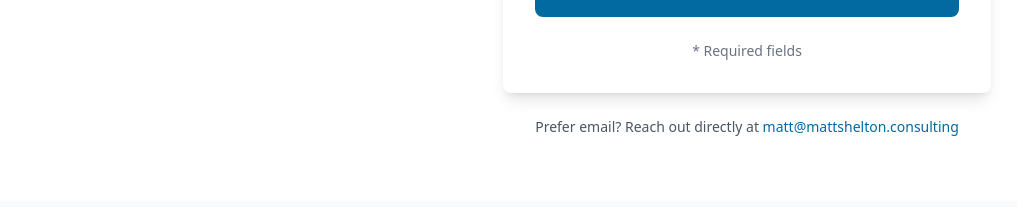
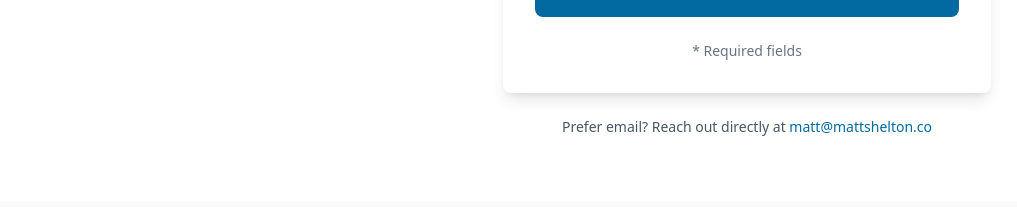
Before and after one commit to mshelton325/My-Website, a React (Vite) app: page /contact in a window 1280 px wide. Shown: the part 1127-1334 px from the top of the page, without its empty margins (161-1178 px from the left). Built offline with nearby package versions, Linux system fonts and the light colour scheme.

Commit message:
Update email address from matt@mattshelton.consulting to matt@mattshelton.co
- Update all contact email addresses across website
- Affects all product pages, contact page, and documentation
- Ensures consistent correct email: matt@mattshelton.co

```diff
--- a/src/components/ResourceAccess.jsx
+++ b/src/components/ResourceAccess.jsx
@@ -102,7 +102,7 @@ export default function ResourceAccess({
                   <li>• This link is unique to you and your purchase</li>
                   <li>• You can access this resource anytime using this URL</li>
                   <li>• Bookmark this page for easy future access</li>
-                  <li>• Questions? Email matt@mattshelton.consulting</li>
+                  <li>• Questions? Email matt@mattshelton.co</li>
                 </ul>
               </div>
             </div>
@@ -166,7 +166,7 @@ export default function ResourceAccess({
           </p>
           <div className="flex flex-col sm:flex-row gap-4 justify-center">
             <a
-              href="mailto:matt@mattshelton.consulting"
+              href="mailto:matt@mattshelton.co"
               className="bg-white text-primary-700 px-6 py-3 rounded-lg font-semibold hover:bg-primary-50 transition-colors"
             >
               Email Matt
--- a/src/pages/Contact.jsx
+++ b/src/pages/Contact.jsx
@@ -244,8 +244,8 @@ export default function Contact() {
               <div className="mt-6 text-center text-gray-600">
                 <p className="text-sm">
                   Prefer email? Reach out directly at{' '}
-                  <a href="mailto:matt@mattshelton.consulting" className="text-primary-700 hover:underline font-medium">
-                    matt@mattshelton.consulting
+                  <a href="mailto:matt@mattshelton.co" className="text-primary-700 hover:underline font-medium">
+                    matt@mattshelton.co
                   </a>
                 </p>
               </div>
--- a/src/pages/ReviewLeverageManual.jsx
+++ b/src/pages/ReviewLeverageManual.jsx
@@ -195,7 +195,7 @@ export default function ReviewLeverageManual() {
               </p>
               <div className="flex flex-col sm:flex-row gap-3">
                 <a
-                  href="mailto:matt@mattshelton.consulting"
+                  href="mailto:matt@mattshelton.co"
                   className="inline-block bg-primary-700 text-white px-6 py-2 rounded-lg font-semibold hover:bg-primary-800 transition-colors text-center text-sm"
                 >
                   Email Matt
--- a/src/pages/ReviewSystemBundle.jsx
+++ b/src/pages/ReviewSystemBundle.jsx
@@ -218,7 +218,7 @@ export default function ReviewSystemBundle() {
           </p>
           <div className="flex flex-col sm:flex-row gap-4 justify-center">
             <a
-              href="mailto:matt@mattshelton.consulting"
+              href="mailto:matt@mattshelton.co"
               className="bg-white text-primary-700 px-8 py-3 rounded-lg font-semibold hover:bg-primary-50 transition-colors"
             >
               Email Matt
--- a/src/pages/ReviewSystemComplete.jsx
+++ b/src/pages/ReviewSystemComplete.jsx
@@ -279,7 +279,7 @@ export default function ReviewSystemComplete() {
           </p>
           <div className="flex flex-col sm:flex-row gap-4 justify-center">
             <a
-              href="mailto:matt@mattshelton.consulting"
+              href="mailto:matt@mattshelton.co"
               className="bg-white text-primary-700 px-8 py-4 rounded-lg font-semibold hover:bg-primary-50 transition-colors"
             >
               Email Matt
--- a/src/pages/ReviewSystemOwner.jsx
+++ b/src/pages/ReviewSystemOwner.jsx
@@ -250,7 +250,7 @@ export default function ReviewSystemOwner() {
               </p>
               <div className="flex flex-col sm:flex-row gap-3">
                 <a
-                  href="mailto:matt@mattshelton.consulting"
+                  href="mailto:matt@mattshelton.co"
                   className="inline-block bg-primary-700 text-white px-6 py-2 rounded-lg font-semibold hover:bg-primary-800 transition-colors text-center text-sm"
                 >
                   Email Matt
--- a/src/pages/ReviewSystemSales.jsx
+++ b/src/pages/ReviewSystemSales.jsx
@@ -409,7 +409,7 @@ export default function ReviewSystemSales() {
 
             <div className="flex flex-col sm:flex-row gap-4 justify-center">
               <a
-                href="mailto:matt@mattshelton.consulting?subject=Review System Package Inquiry"
+                href="mailto:matt@mattshelton.co?subject=Review System Package Inquiry"
                 className="bg-white text-primary-700 px-8 py-4 rounded-lg font-bold hover:bg-primary-50 transition-colors text-lg"
               >
                 📧 Email to Purchase
@@ -431,7 +431,7 @@ export default function ReviewSystemSales() {
         {/* Footer Note */}
         <div className="text-center text-sm text-gray-500">
           <p>© 2024 Matt Shelton Consulting. All rights reserved.</p>
-          <p className="mt-2">Questions? Email matt@mattshelton.consulting or call to discuss your specific needs.</p>
+          <p className="mt-2">Questions? Email matt@mattshelton.co or call to discuss your specific needs.</p>
         </div>
       </main>
     </div>
--- a/src/pages/ReviewSystemSalesPreview.jsx
+++ b/src/pages/ReviewSystemSalesPreview.jsx
@@ -353,13 +353,13 @@ export default function ReviewSystemSalesPreview() {
           </p>
           <div className="flex flex-col sm:flex-row gap-4 justify-center">
             <a
-              href="mailto:matt@mattshelton.consulting?subject=Purchase Review System Complete Package"
+              href="mailto:matt@mattshelton.co?subject=Purchase Review System Complete Package"
               className="bg-yellow-400 text-gray-900 px-8 py-4 rounded-lg font-bold hover:bg-yellow-300 transition-colors text-lg"
             >
               💳 Purchase Package ($997)
             </a>
             <a
-              href="mailto:matt@mattshelton.consulting?subject=Questions About Review System"
+              href="mailto:matt@mattshelton.co?subject=Questions About Review System"
               className="bg-white text-primary-700 px-8 py-4 rounded-lg font-semibold hover:bg-primary-50 transition-colors"
             >
               📧 Ask Questions
@@ -409,7 +409,7 @@ export default function ReviewSystemSalesPreview() {
         {/* Footer Note */}
         <div className="mt-8 text-center text-sm text-gray-500">
           <p>© 2024 Matt Shelton Consulting. All rights reserved.</p>
-          <p className="mt-2">Questions? Email matt@mattshelton.consulting</p>
+          <p className="mt-2">Questions? Email matt@mattshelton.co</p>
         </div>
       </main>
     </div>
--- a/src/pages/resources/index.jsx
+++ b/src/pages/resources/index.jsx
@@ -32,7 +32,7 @@ export default function ResourceRouter() {
             This resource link is invalid or has expired. Please check your email for the correct link or contact support.
           </p>
           <a
-            href="mailto:matt@mattshelton.consulting"
+            href="mailto:matt@mattshelton.co"
             className="inline-block bg-primary-700 text-white px-6 py-3 rounded-lg font-semibold hover:bg-primary-800 transition-colors"
           >
             Contact Support
```
Also changed, not shown: 2 other files (tests, documents, lock files or other folders).
